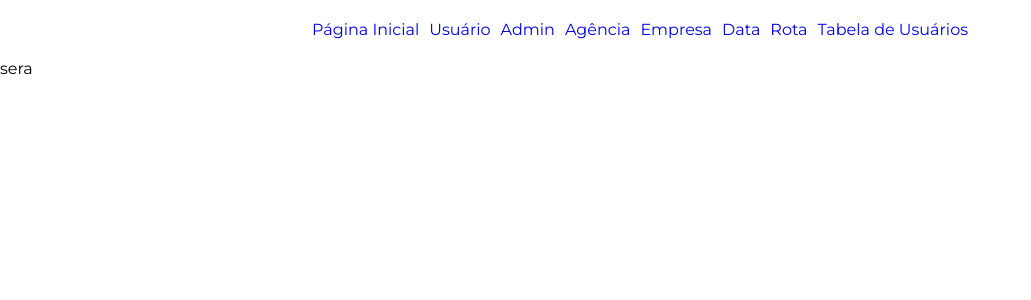
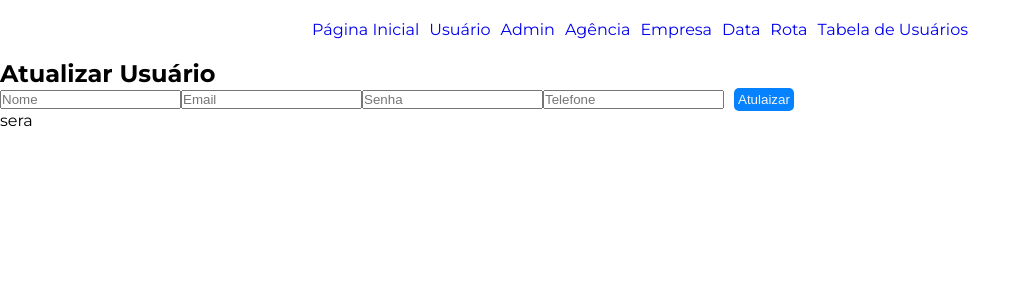
Before and after one commit to Luesi23/Kuenda, a React (Vite) app in the folder client/: page /UserUpdate/1 in a window 1280 px wide. Shown: the top 300 px of the page, without its empty margins (0-1031 px from the left). Built offline with nearby package versions, Linux system fonts and the light colour scheme; no server answers.

Commit message:
Como fiz isso eu n'ao sei!!

```diff
--- a/client/src/App.jsx
+++ b/client/src/App.jsx
@@ -9,7 +9,7 @@ import DataComponent from './assets/components/Data';
 import Rota from './assets/components/Rota';
 import  UserTable  from './assets/components/UserTable';
 import Navbar from './assets/components/Navbar';
-import { UserUpdate } from './assets/components/UserUpdate';
+import UserUpdate  from './assets/components/UserUpdate';
 
 
 
@@ -36,7 +36,7 @@ function App() {
          <Route path="/Data" element={<DataComponent />}/>
          <Route path="/Rota" element={<Rota />}/>
          <Route path="/UserTable" element={<UserTable />}/>
-         <Route path="/UserUpdate" element={< UserUpdate/>}/>
+         <Route path="/UserUpdate/:id" element={< UserUpdate/>}/>
         </Routes>
        </BrowserRouter>
        sera
--- a/client/src/assets/components/UserTable.jsx
+++ b/client/src/assets/components/UserTable.jsx
@@ -26,7 +26,7 @@ function UserTable() {
                             <td>{data.email}</td>
                             <td>{data.telefone}</td>
                             <td>
-                            <Link to={'UserUpdate/${data,id}'}> <button>Atualizar</button></Link>
+                            <Link to={`/UserUpdate/${data.id}`}> <button>Atualizar</button></Link>
                                 <button className='button_eliminar'>Eliminar</button>
                             </td>
                         </tr>
--- a/client/src/assets/components/UserUpdate.jsx
+++ b/client/src/assets/components/UserUpdate.jsx
@@ -1,7 +1,76 @@
-import React from 'react'
+import React, { useEffect, useState } from 'react'
+import axios from 'axios'
+import { useNavigate, useParams } from 'react-router-dom';
 
-export const UserUpdate = () => {
+const UserUpdate = () => {
+    const [formData,setFormData] = useState({
+        nome: "",
+        email: "",
+        senha: "",
+        telefone: "",
+    })
+    const {id} = useParams();
+    const navigate = useNavigate();
+
+    const [shouldSubmit, setShouldSubmit] = useState(false);
+
+    const handleChange = (e) => {
+        setFormData({...formData, [e.target.name]: e.target.value });
+    };
+
+    useEffect(() => {
+      const fetchUser = async () => {
+          try {
+              const res = await axios.get(`http://localhost:8800/user/${id}`);
+              setFormData(res.data);
+          } catch (err) {
+              console.log("Erro ao buscar usuário:", err);
+          }
+      };
+      fetchUser();
+  }, [id]);
+
+    useEffect(()=>{
+        const sendData = async ()=>{
+            if (shouldSubmit){
+                try{
+                    const res = await axios.put("http://localhost:8800/userupdate/${id}", formData);
+                    console.log(res.data);
+                    alert("usuario catualizado com sucesso")
+                    setFormData({
+                      nome: "",
+                      email: "",
+                      senha: "",
+                      telefone: "",
+                    });
+                    navigate('/');
+                } catch(err){
+                    console.log("o ao atualizar o usuario", err);
+                    alert("Erro ao cadastrar. Verifica os dados");
+                }finally {
+                    setShouldSubmit(false);
+                }
+            }
+         };
+         sendData()
+    },[shouldSubmit])
   return (
-    <div>UserUpdate</div>
+    <div>
+      <h2>Atualizar Usuário</h2>
+      <form
+        onSubmit={(e) => {
+          e.preventDefault();
+          setShouldSubmit(true); // Ativa o useEffect para fazer o POST
+        }}
+      >
+        <input type="text" name="nome" placeholder="Nome" value={formData.nome} onChange={handleChange} required />
+        <input type="email" name="email" placeholder="Email" value={formData.email} onChange={handleChange} required />
+        <input type="password" name="senha" placeholder="Senha" value={formData.senha} onChange={handleChange} required />
+        <input type="text" name="telefone" placeholder="Telefone" value={formData.telefone} onChange={handleChange} required />
+        <button type="submit">Atulaizar</button>
+      </form>
+    </div>
   )
-}
+};
+
+export default UserUpdate
```
Also changed, not shown: 1 other file (tests, documents, lock files or other folders).
